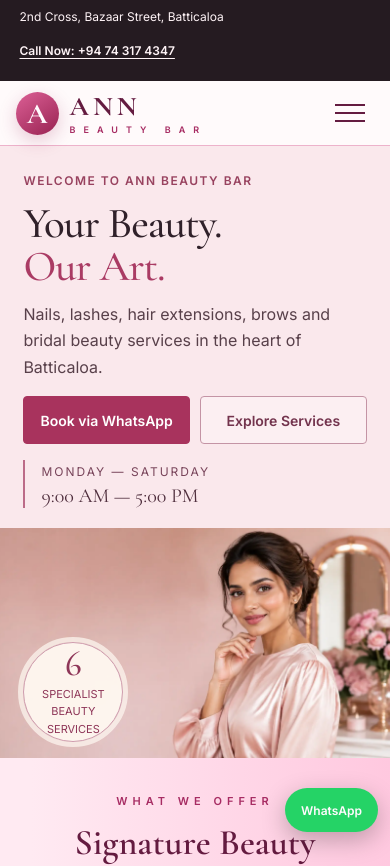
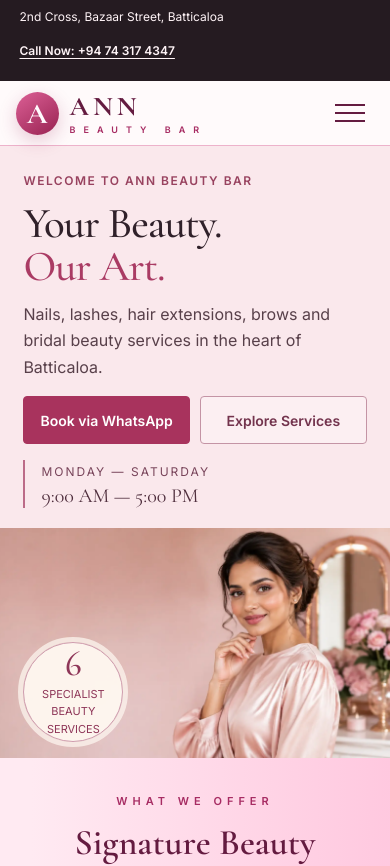
Before and after one commit to IT24103306/luxecut-salon-template, a React (Vite) app: page / in a window 390 px wide. Shown: the top 866 px of the page. Built offline with nearby package versions, Linux system fonts and the light colour scheme.

Commit message:
Prevent mobile WhatsApp overlap and compact footer

```diff
--- a/src/App.css
+++ b/src/App.css
@@ -1785,6 +1785,32 @@
   color: #694252;
 }
 
+/* Mobile contact shortcut stays in the page flow instead of covering content. */
+@media (max-width: 650px) {
+  .whatsapp-button {
+    position: static;
+    width: 100%;
+    min-height: 52px;
+    margin: 0;
+    padding: 16px 20px calc(16px + env(safe-area-inset-bottom, 0px));
+    justify-content: center;
+    border-radius: 0;
+    box-shadow: none;
+    background: #087c3c;
+    color: #fff;
+    font-size: 16px;
+    font-weight: 700;
+  }
+  .footer { padding: 32px 6% 20px; }
+  .footer-content { gap: 24px; }
+  .footer-brand p { margin-top: 12px; font-size: 14px; line-height: 1.6; }
+  .footer-links { gap: 4px; }
+  .footer-links h3 { margin-bottom: 6px; }
+  .footer-links a { display: flex; align-items: center; min-height: 44px; }
+  .footer-links p { line-height: 1.6; }
+  .footer-bottom { margin-top: 24px; padding-top: 16px; gap: 8px; }
+}
+
 /* Clear phone actions and an uncropped bridal portrait. */
 .desi-highlight-image { background: #efd3df; display: flex; align-items: center; justify-content: center; }
 .desi-highlight-image img { display: block; width: 100%; height: auto; max-height: 720px; object-fit: contain; }
--- a/src/App.jsx
+++ b/src/App.jsx
@@ -140,7 +140,7 @@
               </article>
             ))}
           </div>
-          <a href="#booking" className="view-services-button">View All Services</a>
+          <a href="#booking" className="view-services-button">Book an Appointment</a>
         </section>
 
         <section className="about-section" id="about">
```
